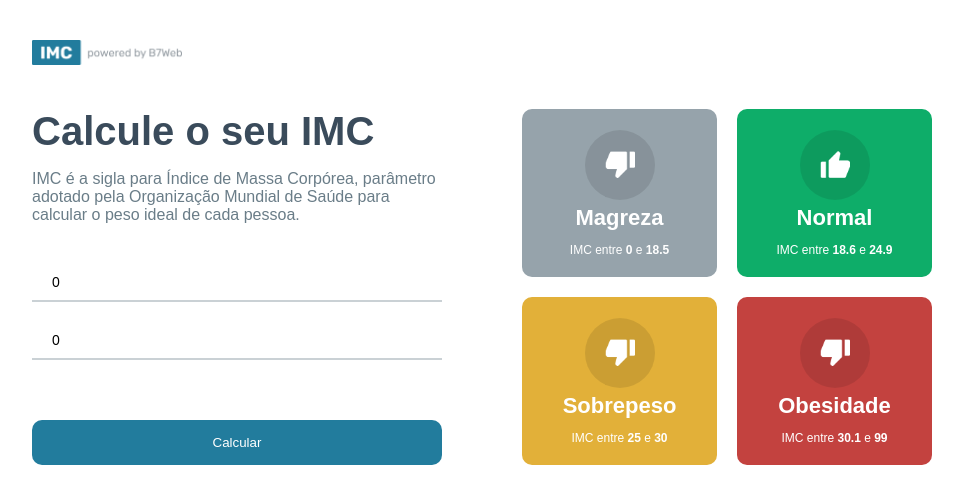
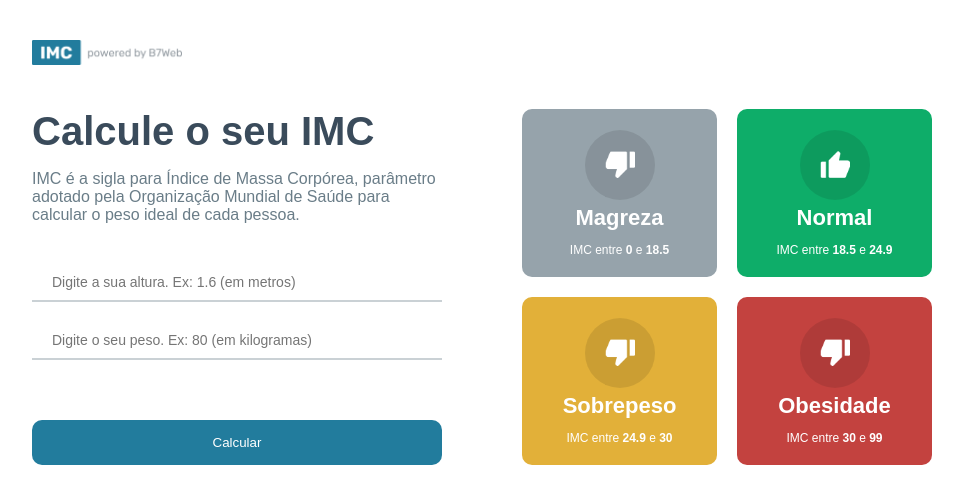
Before and after one commit to luanfcampos/react-calc-imc, a React (Create React App) app: page / in a window 1280 px wide. Shown: the top 504 px of the page, without its empty margins (158-1121 px from the left). Built offline with nearby package versions, Linux system fonts and the light colour scheme.

Commit message:
calculculate imc working

```diff
--- a/src/App.module.css
+++ b/src/App.module.css
@@ -72,3 +72,8 @@ body {
     grid-template-columns: repeat(2, 1fr);
     gap: 20px;
 }
+
+.container .rightSide .rightBig {
+    flex: 1;
+    display: flex;
+}
--- a/src/App.tsx
+++ b/src/App.tsx
@@ -3,16 +3,17 @@ import logo from './assets/powered.png'
 import { useState } from 'react'
 import { GridItem } from './components/GridItem'
 
-import { levels, calculateImc } from './helpers/imc'
+import { levels, calculateImc, level } from './helpers/imc'
 
 const App = () => {
 
   const [heightField, setHeightField] = useState<number>(0)
   const [weightField, setWeightField] = useState<number>(0)
+  const [toShow, setToShow] = useState<level | null>(null)
 
   const handleCalculateButton = () => {
     if (heightField && weightField) {
-
+      setToShow(calculateImc(heightField, weightField))
     } else {
       alert("Prrencha todos os campos")
     }
@@ -31,15 +32,15 @@ const App = () => {
           <p>IMC é a sigla para Índice de Massa Corpórea, parâmetro adotado pela Organização Mundial de Saúde para calcular o peso ideal de cada pessoa.</p>
           <input
             type="number"
-            placeholder='Digite a sua altura (cm)'
-            value={heightField > 0 ? heightField : 0}
+            placeholder='Digite a sua altura. Ex: 1.6 (em metros)'
+            value={heightField > 0 ? heightField : ''}
             onChange={e => setHeightField(parseFloat(e.target.value))}
           />
 
           <input
             type="number"
-            placeholder='Digite o seu peso (kg)'
-            value={heightField > 0 ? heightField : 0}
+            placeholder='Digite o seu peso. Ex: 80 (em kilogramas)'
+            value={weightField > 0 ? weightField : ''}
             onChange={e => setWeightField(parseFloat(e.target.value))}
           />
 
@@ -48,11 +49,20 @@ const App = () => {
 
 
         <div className={styles.rightSide}>
+          {!toShow &&
           <div className={styles.grid}>
             {levels.map((item, key)=>(
               <GridItem key={key} item={item}/>
             ))}
           </div>
+          }
+          {toShow &&
+          <div className={styles.rightBig}>
+            <div className={styles.rightArrow}></div>
+            <GridItem item={toShow} />
+          </div>
+
+          }
         </div>
       </section>
     </div>
--- a/src/components/GridItem/GridItem.module.css
+++ b/src/components/GridItem/GridItem.module.css
@@ -33,3 +33,9 @@
     font-size: 12px;
     margin-top: 12px;
 }
+
+.yourImc {
+    font-size: 18px;
+    margin-top: 10px;
+    margin-bottom: 50px;
+}
--- a/src/components/GridItem/index.tsx
+++ b/src/components/GridItem/index.tsx
@@ -12,9 +12,12 @@ export const GridItem = ({ item }: Props) => {
     return (
         <div className={styles.main} style={{backgroundColor:item.color}}>
             <div className={styles.gridIcon}>
-                <img src={item.icon == 'up' ? upImage : downImage} alt="" width="30"/>
+                <img src={item.icon === 'up' ? upImage : downImage} alt="" width="30"/>
             </div>
             <div className={styles.gridTitle}>{item.title}</div>
+            {item.yourImc &&
+                <div className={styles.yourImc}>Seu IMC é {item.yourImc} kg/m²</div>
+            }
             <div className={styles.gridInfo}>
                 IMC entre <span>{item.imc[0]}</span> e <span>{item.imc[1]}</span>
             </div>
--- a/src/helpers/imc.ts
+++ b/src/helpers/imc.ts
@@ -8,16 +8,16 @@ export type level = {
 
 export const levels: level[] = [
     { title: 'Magreza', color:'#96a3ab', icon:'down', imc: [0, 18.5]},
-    { title: 'Normal', color:'#0ead69', icon:'up', imc: [18.6, 24.9]},
-    { title: 'Sobrepeso', color:'#E2b039', icon:'down', imc: [25, 30]},
-    { title: 'Obesidade', color:'#c3423f', icon:'down', imc: [30.1, 99]},
+    { title: 'Normal', color:'#0ead69', icon:'up', imc: [18.5, 24.9]},
+    { title: 'Sobrepeso', color:'#E2b039', icon:'down', imc: [24.9, 30]},
+    { title: 'Obesidade', color:'#c3423f', icon:'down', imc: [30, 99]},
 ]
 
 export const calculateImc = (height:number, weight:number) => {
-    const imc = weight /((height/100) * (height/100))
+    const imc = weight /(height*height)
     for (let i in levels) {
         if(imc >= levels[i].imc[0] && imc < levels[i].imc[1]) {
-            levels[i].yourImc = imc
+            levels[i].yourImc = parseFloat(imc.toFixed(2))
             return levels[i]
         }
     }
```
Also changed, not shown: 1 other file (tests, documents, lock files or other folders).
